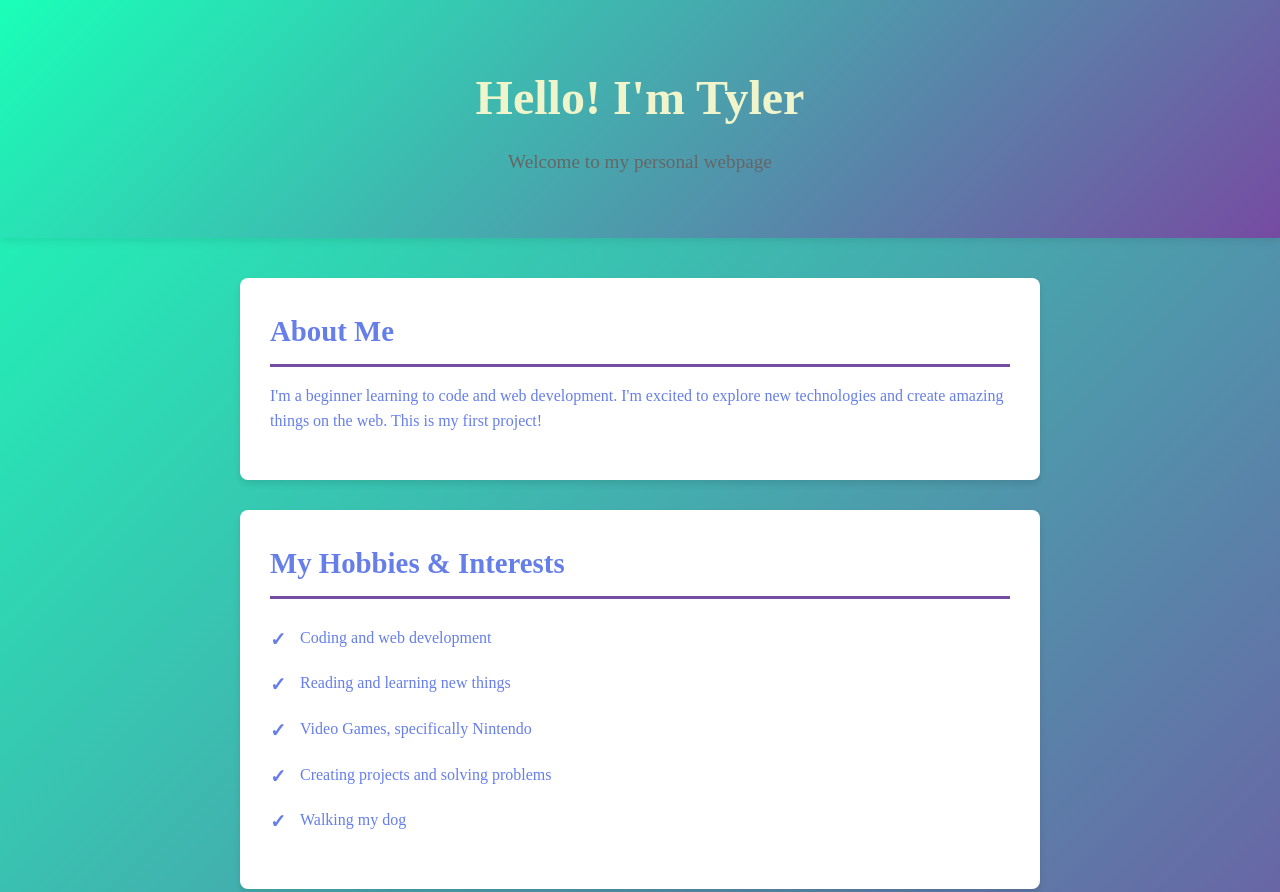
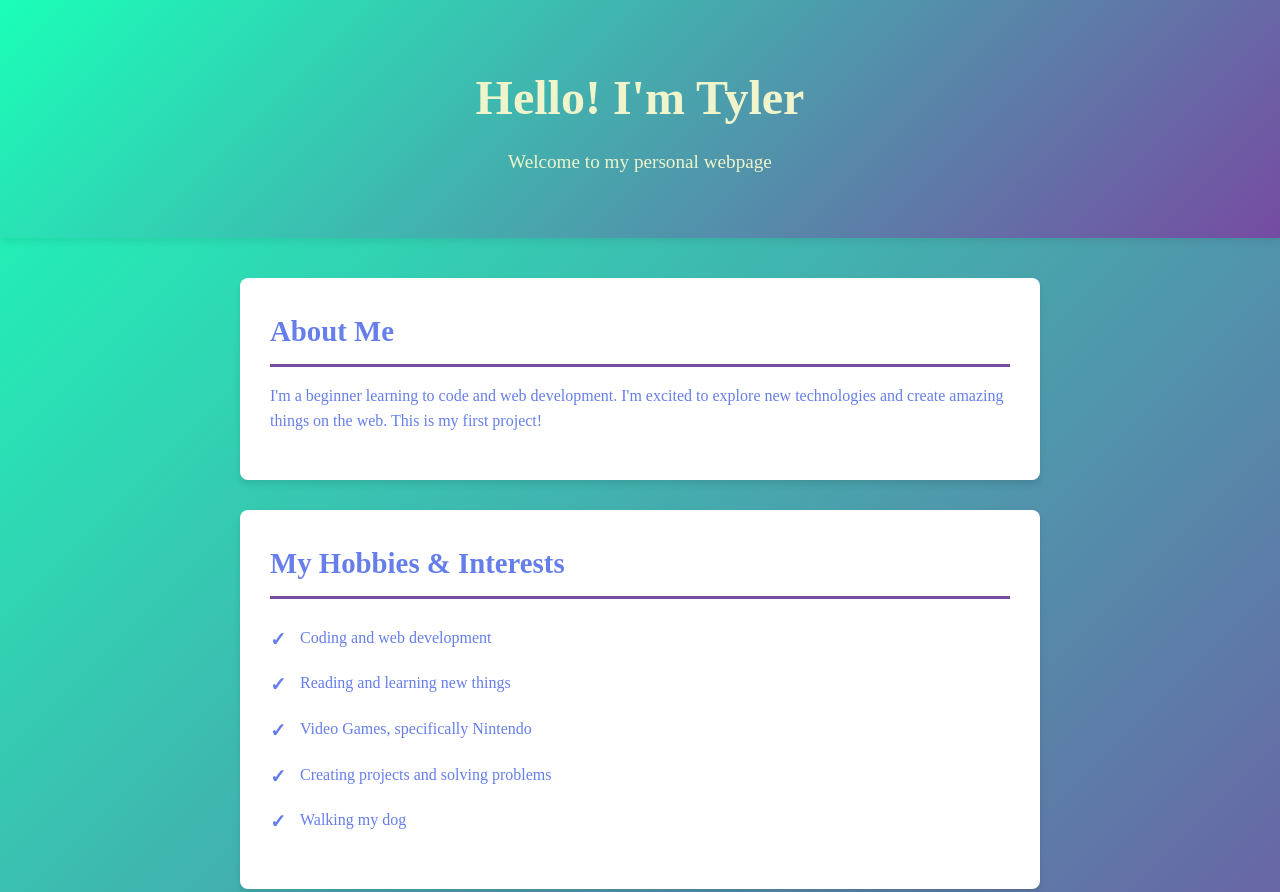
Before and after one commit to trippyty/my-personal-webpage, a plain HTML site: page index.html in a window 1280 px wide. Shown: the top 892 px of the page. Drawn offline with Linux system fonts and the light colour scheme.

Commit message:
Update header subtitle color to #eff4cb

```diff
--- a/style.css
+++ b/style.css
@@ -28,7 +28,7 @@ header h1 {
 header .subtitle {
     margin: 10px 0 0 0;
     font-size: 1.2em;
-    color: #666;
+    color: #eff4cb;
 }
 
 /* Main content area styling */
```
